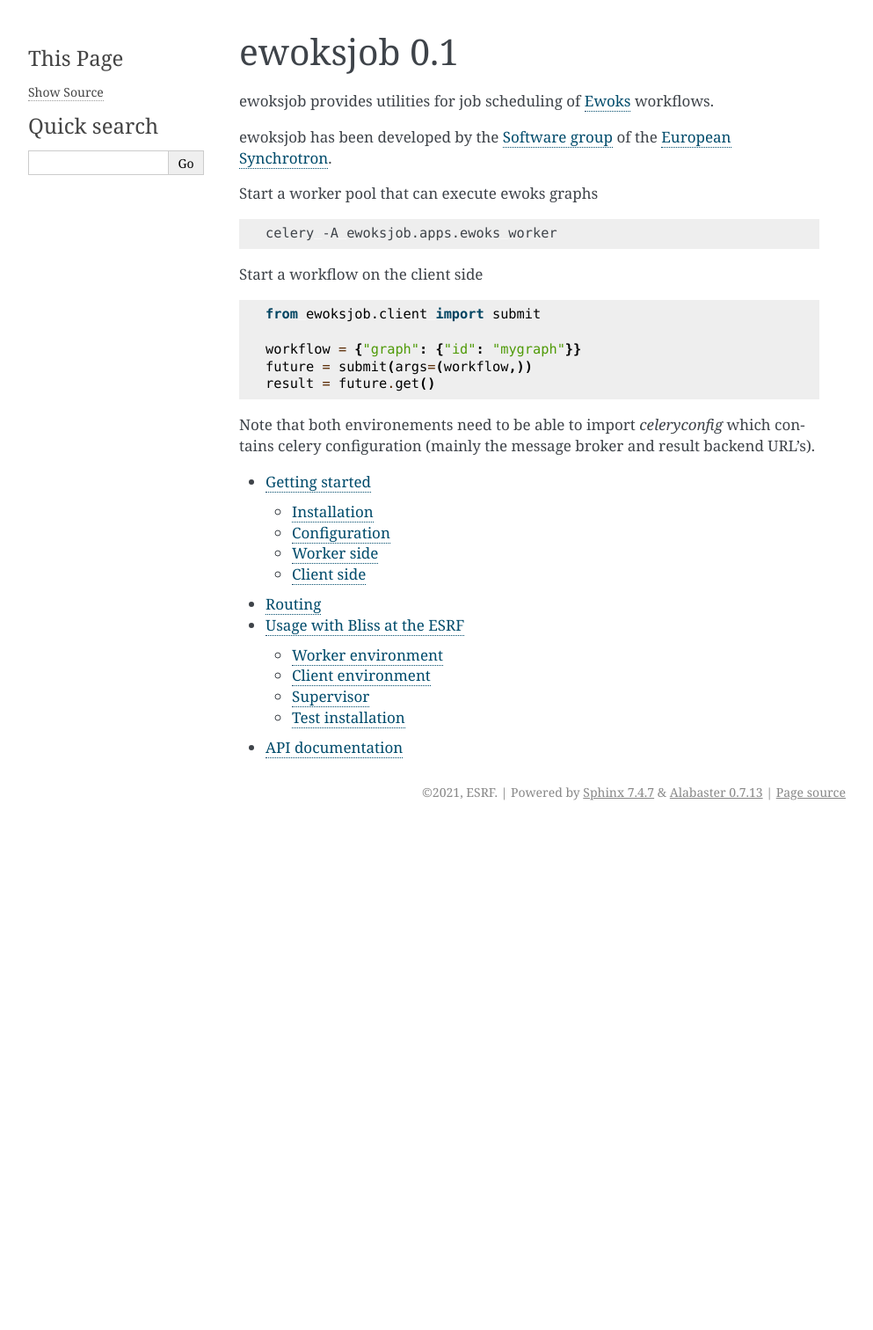
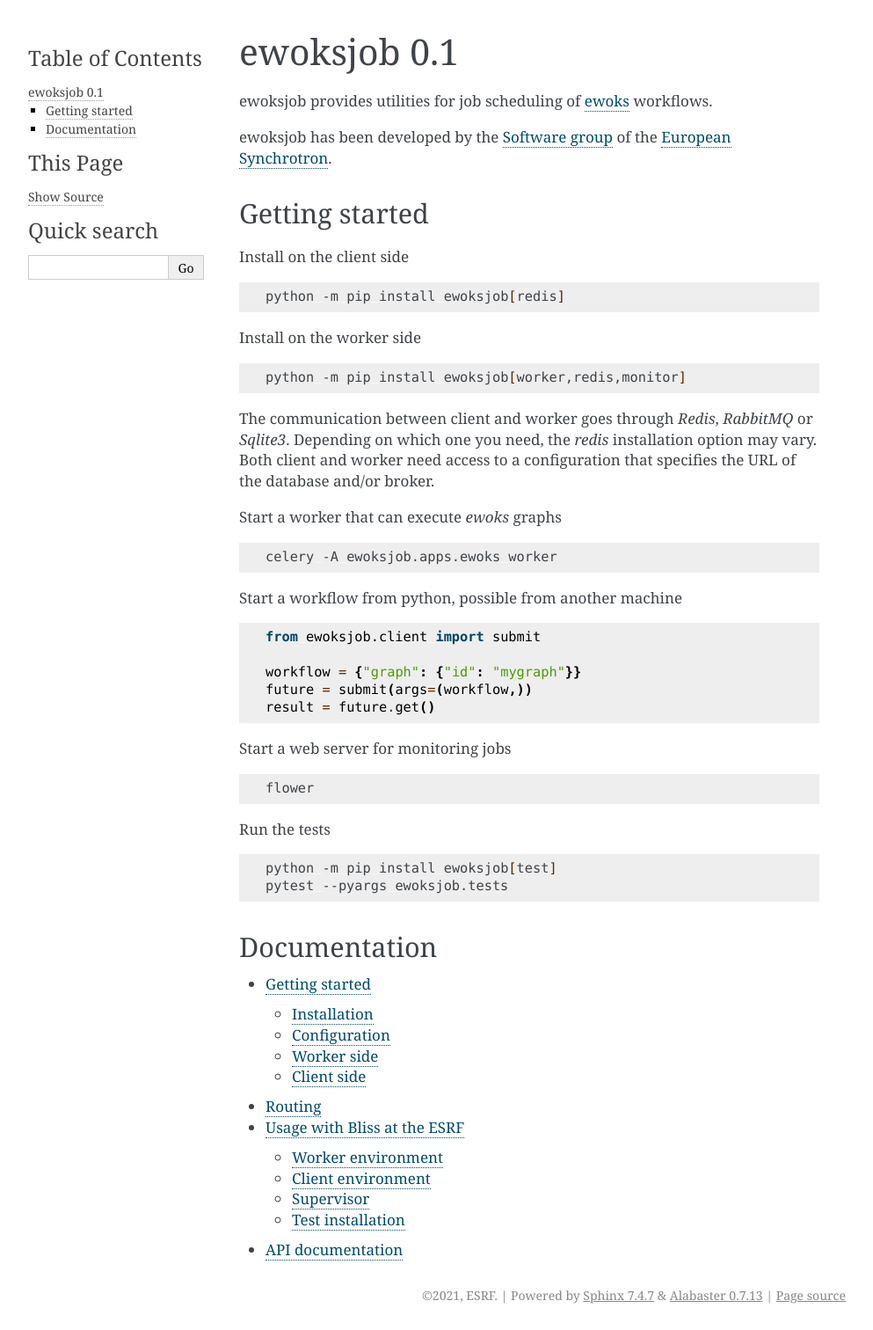
Before and after one commit to ewoks-kit/ewoksjob, a Sphinx documentation site: the page built from doc/index.rst, in a window 1280 px wide. Shown: the whole page at 88% size, without its empty margins (148-1141 px from the left). Built offline with Sphinx 7.4.7, drawn with Linux system fonts in a browser that asks for light colours; before the commit the page ends 940 px from its top, so only the background shows below that.

Commit message:
improve docs

```diff
--- a/doc/conf.py
+++ b/doc/conf.py
@@ -10,6 +10,9 @@ extensions = ["sphinx.ext.autodoc", "sphinx.ext.autosummary"]
 templates_path = ["_templates"]
 exclude_patterns = []
 
+autodoc_typehints = "description"
+autodoc_typehints_description_target = "all"
+
 html_theme = "alabaster"
 html_static_path = []
 
--- a/doc/getting_started.rst
+++ b/doc/getting_started.rst
@@ -8,7 +8,7 @@ Install on the client side
 
 .. code:: bash
 
-    pip install ewoksjob[fullclient]
+    pip install ewoksjob[fullclient,redis]
 
 The optional `fullclient` install option should be used when you want full client-side capabilities,
 for exampe dereference URL's of ewoks task results.
@@ -17,7 +17,9 @@ Install on the worker side
 
 .. code:: bash
 
-    pip install ewoksjob[worker]
+    pip install ewoksjob[worker,redis]
+
+The `redis` option may vary, depending on which database/broker is choosen for messaging and data transfer.
 
 Configuration
 -------------
--- a/doc/index.rst
+++ b/doc/index.rst
@@ -1,17 +1,36 @@
 ewoksjob |release|
 ===================
 
-ewoksjob provides utilities for job scheduling of `Ewoks <https://gitlab.esrf.fr/workflow/ewoks/ewoks>`_ workflows.
+ewoksjob provides utilities for job scheduling of `ewoks <https://ewoks.readthedocs.io/>`_ workflows.
 
 ewoksjob has been developed by the `Software group <http://www.esrf.eu/Instrumentation/software>`_ of the `European Synchrotron <https://www.esrf.eu/>`_.
 
-Start a worker pool that can execute ewoks graphs
+Getting started
+---------------
+
+Install on the client side
+
+.. code:: bash
+
+    python -m pip install ewoksjob[redis]
+
+Install on the worker side
+
+.. code:: bash
+
+    python -m pip install ewoksjob[worker,redis,monitor]
+
+The communication between client and worker goes through *Redis*, *RabbitMQ* or *Sqlite3*.
+Depending on which one you need, the `redis` installation option may vary. Both client and
+worker need access to a configuration that specifies the URL of the database and/or broker.
+
+Start a worker that can execute *ewoks* graphs
 
 .. code:: bash
 
     celery -A ewoksjob.apps.ewoks worker
 
-Start a workflow on the client side
+Start a workflow from python, possible from another machine
 
 .. code:: python
 
@@ -21,8 +40,21 @@ Start a workflow on the client side
     future = submit(args=(workflow,))
     result = future.get()
 
-Note that both environements need to be able to import `celeryconfig` which
-contains celery configuration (mainly the message broker and result backend URL's).
+Start a web server for monitoring jobs
+
+.. code:: bash
+
+    flower
+
+Run the tests
+
+.. code:: bash
+
+    python -m pip install ewoksjob[test]
+    pytest --pyargs ewoksjob.tests
+
+Documentation
+-------------
 
 .. toctree::
     :maxdepth: 2
```
Also changed, not shown: README.md (+3 -5 lines), 2 other files.
